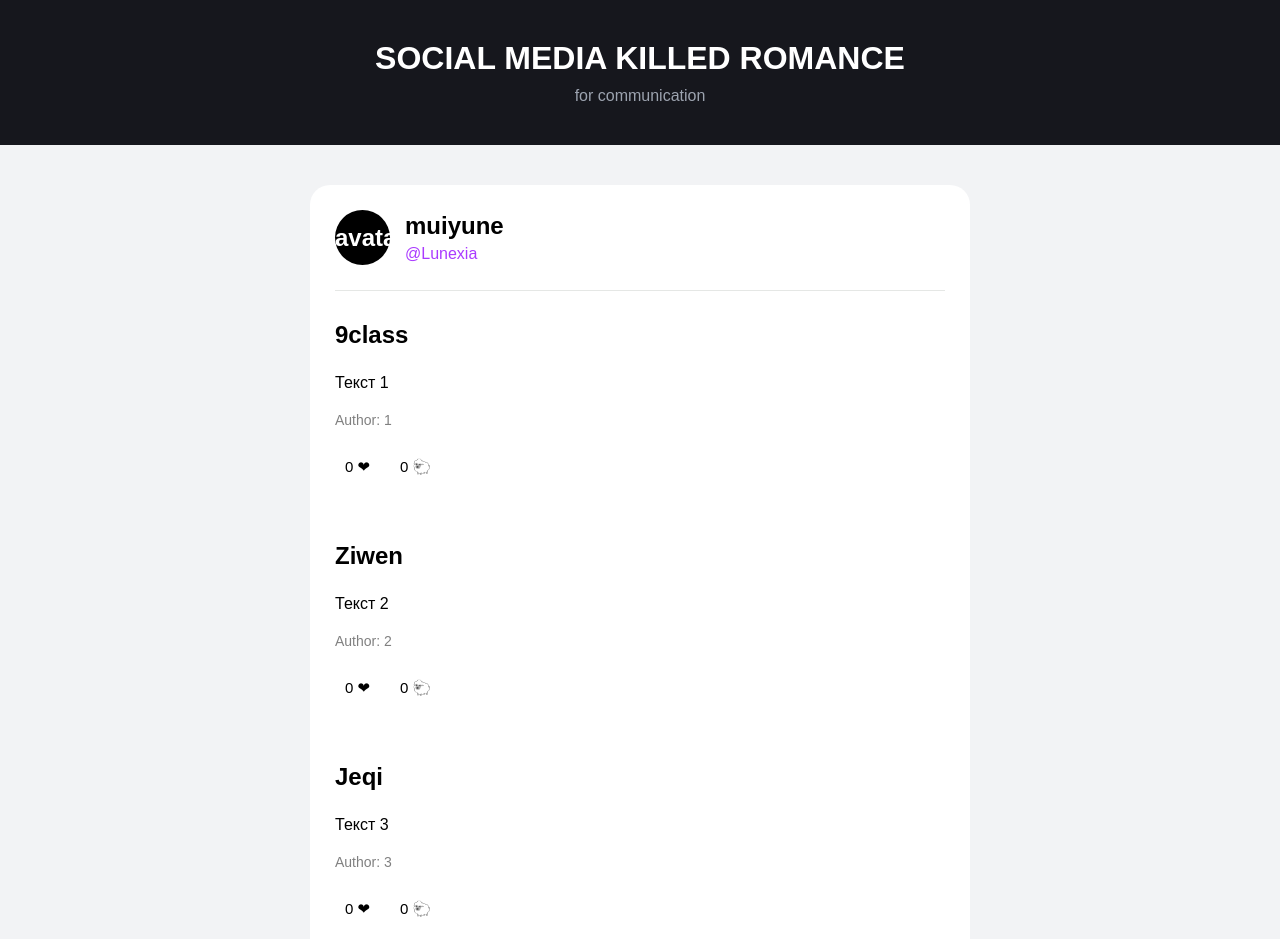
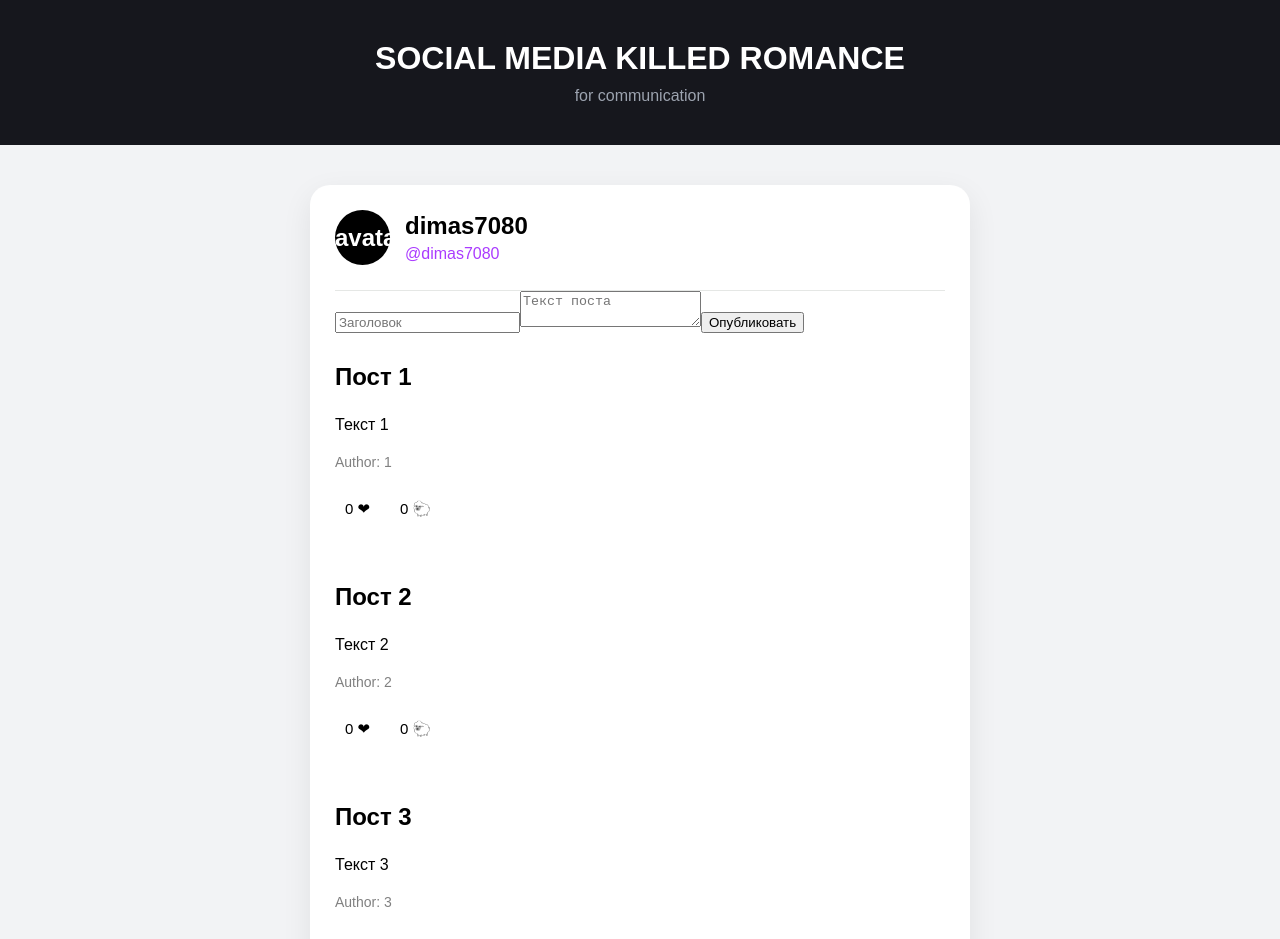
Before and after one commit to dimaswork7080/React, a React (Vite) app: page / in a window 1280 px wide. Shown: the top 939 px of the page. Built offline with nearby package versions, Linux system fonts and the light colour scheme.

Commit message:
Добавили map

```diff
--- a/src/components/Post.jsx
+++ b/src/components/Post.jsx
@@ -1,24 +1,12 @@
 import Actions from "./Actions";
 
-function Post({ Author, title, text }) {
+function Post({ author, title, text }) {
     return (
         <div>
             <article className="post">
-                <h2>9class</h2>
-                <p className="post-text">Текст 1</p>
-                <p className="post-author">Author: 1</p>
-                <Actions />
-            </article>
-            <article className="post">
-                <h2>Ziwen</h2>
-                <p className="post-text">Текст 2</p>
-                <p className="post-author">Author: 2</p>
-                <Actions />
-            </article>
-            <article className="post">
-                <h2>Jeqi</h2>
-                <p className="post-text">Текст 3</p>
-                <p className="post-author">Author: 3</p>
+                <h2>{title}</h2>
+                <p className="post-text">{text}</p>
+                <p className="post-author">Author: {author}</p>
                 <Actions />
             </article>
         </div>
--- a/src/components/ProfileCard.jsx
+++ b/src/components/ProfileCard.jsx
@@ -1,16 +1,94 @@
+import { useState } from "react";
 import Post from "./Post";
+
 function ProfileCard() {
+    const [posts, setPosts] = useState([
+        {
+            id: 1,
+            author: "1",
+            title: "Пост 1",
+            text: "Текст 1"
+        },
+        {
+            id: 2,
+            author: "2",
+            title: "Пост 2",
+            text: "Текст 2"
+        },
+        {
+            id: 3,
+            author: "3",
+            title: "Пост 3",
+            text: "Текст 3"
+        },
+        {
+            id: 4,
+            author: "4",
+            title: "Пост 4",
+            text: "Текст 4"
+        },
+        {
+            id: 5,
+            author: "5",
+            title: "Пост 5",
+            text: "Текст 5"
+        }
+
+    ]);
+
+    const [title, setTitle] = useState('');
+    const [text, setText] = useState("");
+
+    function addPost(e){
+        e.preventDefault();
+
+        const newPost = {
+            id: Date.now(),
+            title: title,
+            text: text,
+            author: "Dima"
+        }
+
+        setPosts([...posts, newPost]);
+
+        setTitle("");
+        setText("");
+    }
+
     return (
         <section className="profile-card">
             <div className="profile">
                 <div className="avatar">avatar</div>
                 <div className="profile-info">
-                    <h2>muiyune</h2>
-                    <p>@Lunexia</p>
+                    <h2>dimas7080</h2>
+                    <p>@dimas7080</p>
                 </div>
             </div>
-            {/* <Post author: "Ilya", title="Something new",/> */}
-            <Post />
+
+            <form className="post-form" onSubmit={addPost}>
+                <input type="text"
+                placeholder="Заголовок"
+                value={title}
+                onChange={(e) => setTitle(e.target.value)}/>
+
+                <textarea placeholder="Текст поста"
+                value={text}
+                onChange={(e) => setText(e.target.value)}/>
+
+                <button type="submit">
+                    Опубликовать
+                </button>
+            </form>
+
+            {posts.map((post)=> (
+                <Post
+                key={post.id}
+                author={post.author}
+                title={post.title}
+                text={post.text}/>
+            ))}
+            {/* <Post author="2" title="Пост 2" text="Текст 2"/>
+            <Post author="3" title="Пост 3" text="Текст 3"/> */}
         </section>
     );
 }
--- a/src/index.css
+++ b/src/index.css
@@ -165,7 +165,7 @@ main {
   background: white;
   border-radius: 20px;
   padding: 25px;
-  box-shadow: 0 10px 30 px rgba(0, 0, 0, 0.08);
+  box-shadow: 0 10px 30px rgba(0, 0, 0, 0.08);
 }
 
 .profile {
```
